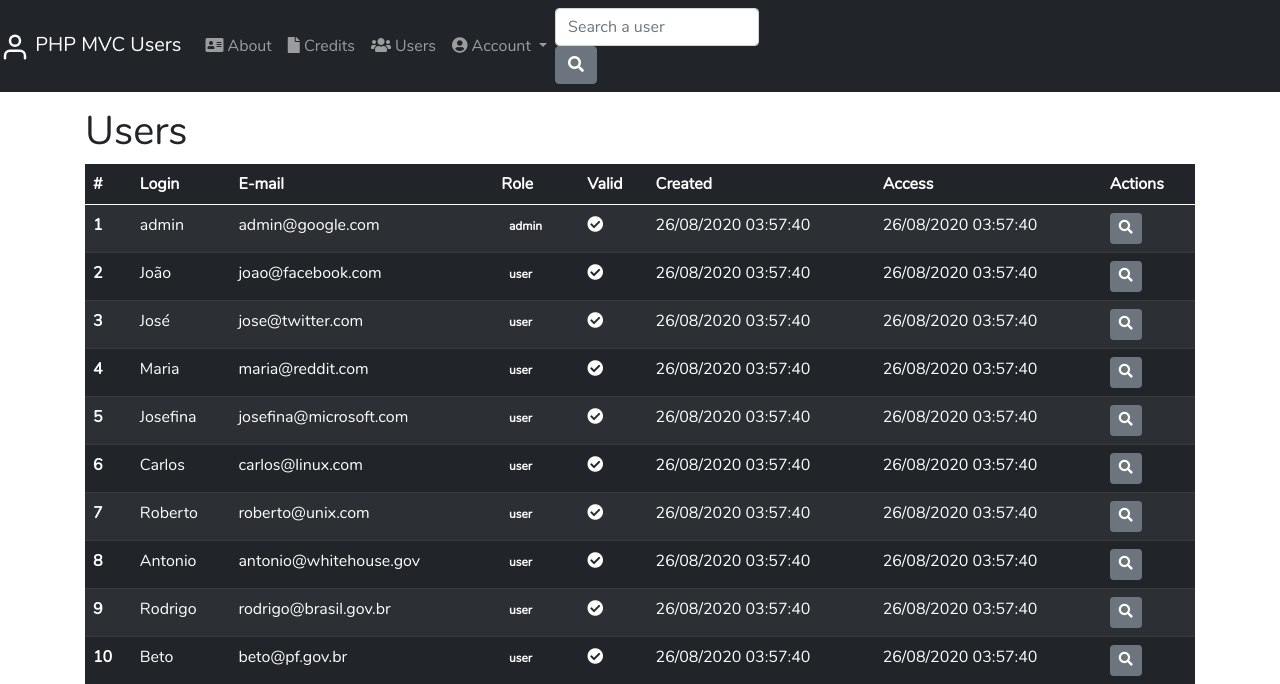
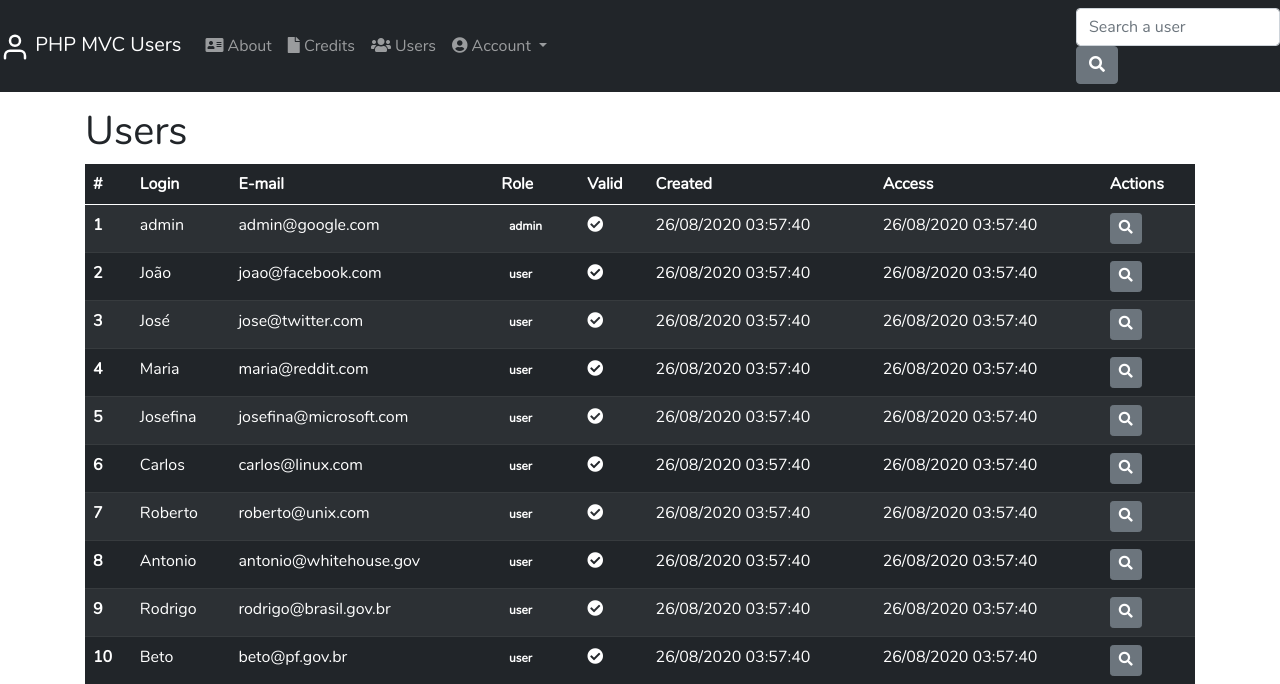
Before and after one commit to sistematico/php-mvc-users, a PHP site: page / in a window 1280 px wide. Shown: the top 684 px of the page. Run offline with PHP 8.4, Linux system fonts and the light colour scheme; some libraries are stand-ins or nearby versions.

Commit message:
Autocommit por GitHub: alterações: add 'app/view/_templates/header.php'

```diff
--- a/app/view/_templates/header.php
+++ b/app/view/_templates/header.php
@@ -5,7 +5,7 @@ $time = $time[1] + $time[0];
 $start = $time;
 ?>
 <!doctype html>
-<html lang="pt-br">
+<html lang="pt-br" class="h-100">
 <head>
     <meta charset="utf-8">
     <meta name="viewport" content="width=device-width, initial-scale=1, shrink-to-fit=no">
@@ -27,7 +27,7 @@ $start = $time;
             </button>
 
             <div class="collapse navbar-collapse" id="navbarsExampleDefault">
-                <ul class="navbar-nav mr-auto">
+                <ul class="navbar-nav me-auto">
                     <li class="nav-item">
                         <a class="nav-link" href="<?php echo URL; ?>pages/about"><i class="fas fa-address-card"></i> About</a>
                     </li>
```
